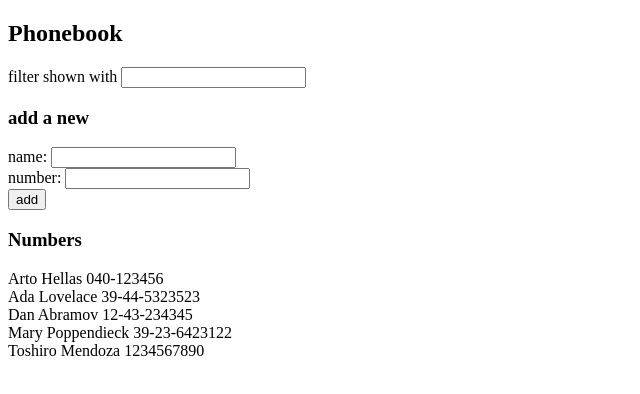
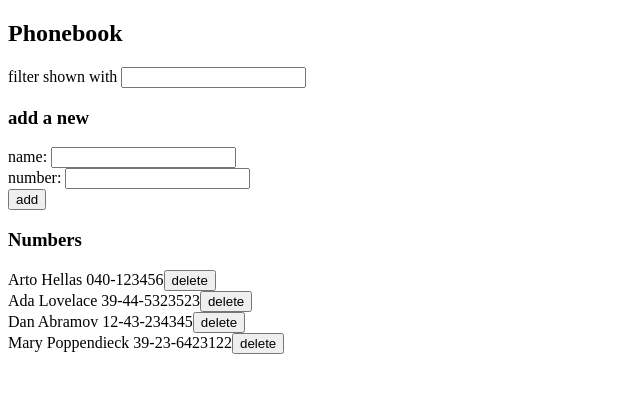
Before and after one commit to InZaneManInAZuite/FullStackOpen, a React (Vite) app in the folder part2/phonebook/: page / in a window 1280 px wide. Shown: the top 394 px of the page, without its empty margins (0-640 px from the left). Built offline with nearby package versions, Linux system fonts and the light colour scheme; data requests are answered from the project's data file.

Commit message:
add: done with exercise 2.14

```diff
--- a/part2/phonebook/db.json
+++ b/part2/phonebook/db.json
@@ -19,11 +19,6 @@
       "name": "Mary Poppendieck",
       "number": "39-23-6423122",
       "id": "4"
-    },
-    {
-      "id": 5,
-      "name": "Toshiro Mendoza",
-      "number": "1234567890"
     }
   ]
 }
--- a/part2/phonebook/src/App.jsx
+++ b/part2/phonebook/src/App.jsx
@@ -13,15 +13,22 @@ const App = () => {
 
   const personService = PersonService
 
+
+
   useEffect(() => {
     personService
       .getAll()
       .then(persons => setPersons(persons))
   }, [])
 
+
+
   const handleFilterChange = (event) => { setFilter(event.target.value) }
   const handleNameChange = (event) => { setNewName(event.target.value) }
   const handlenumChange = (event) => { setNewNumber(event.target.value) }
+
+
+
 
   const handleOnSubmit = (event) => {
     event.preventDefault()
@@ -37,7 +44,7 @@ const App = () => {
     const newPerson = {
       name: newName,
       number: newNumber,
-      id: persons.length + 1
+      id: (persons.length + 1).toString()
     }
 
     // Add new person to the phonebook
@@ -53,6 +60,12 @@ const App = () => {
 
   }
 
+
+
+
+
+
+
   return (
     <div>
       <h2>Phonebook</h2>
@@ -63,7 +76,7 @@ const App = () => {
         onNumberChange={handlenumChange}
         onSubmit={handleOnSubmit}/>
       <h3>Numbers</h3>
-      <Persons persons={persons} filter={filter}/>
+      <Persons persons={persons} filter={filter} setPersons={setPersons}/>
     </div>
   )
 }
--- a/part2/phonebook/src/components/Persons.jsx
+++ b/part2/phonebook/src/components/Persons.jsx
@@ -1,8 +1,33 @@
-const Persons = ({persons, filter}) => {
+import PersonService from "../services/PersonService"
+
+const Persons = ({persons, setPersons, filter}) => {
+
+    const handleDelete = (event) => {
+
+        // Get the person to delete
+        const id = event.target.id
+        const person = persons.find(person => person.id === id)
+
+        // Check if user wants to delete person
+        if (window.confirm(`Delete ${person.name}?`)) {
+
+            // Remove person from phonebook and db
+            PersonService
+            .remove(id)
+            .then(() =>  setPersons(persons.filter(person => person.id !== id)))
+        }
+    }
+
+
+
+
     return (
         <div>
             {persons.filter(person => person.name.toLowerCase().includes(filter.toLowerCase()))
-                .map(person => <div key={person.name}>{person.name} {person.number}</div>)}
+                .map(person => (
+                    <div key={person.id}>{person.name} {person.number}
+                        <button id={person.id} onClick={handleDelete}>delete</button>
+                    </div>))}
         </div>
     )
 }
--- a/part2/phonebook/src/services/PersonService.jsx
+++ b/part2/phonebook/src/services/PersonService.jsx
@@ -12,4 +12,9 @@ const create = newPerson => {
     return request.then(response => response.data);
 }
 
-export default { getAll, create }
+const remove = id => {
+    const request = axios.delete(`${baseUrl}/${id}`);
+    return request.then(response => response.data);
+}
+
+export default { getAll, create, remove }
```
